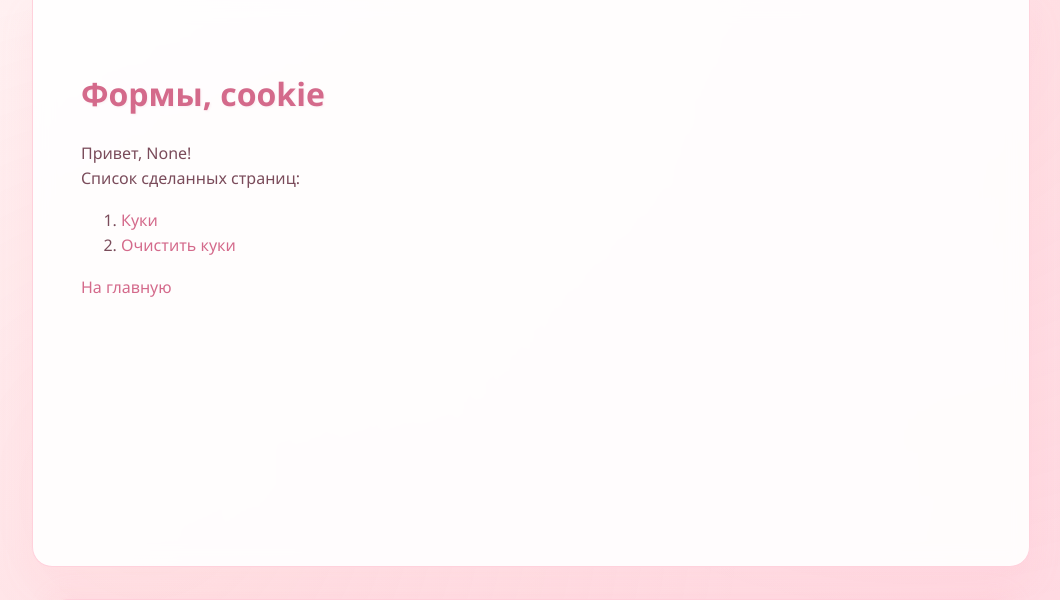
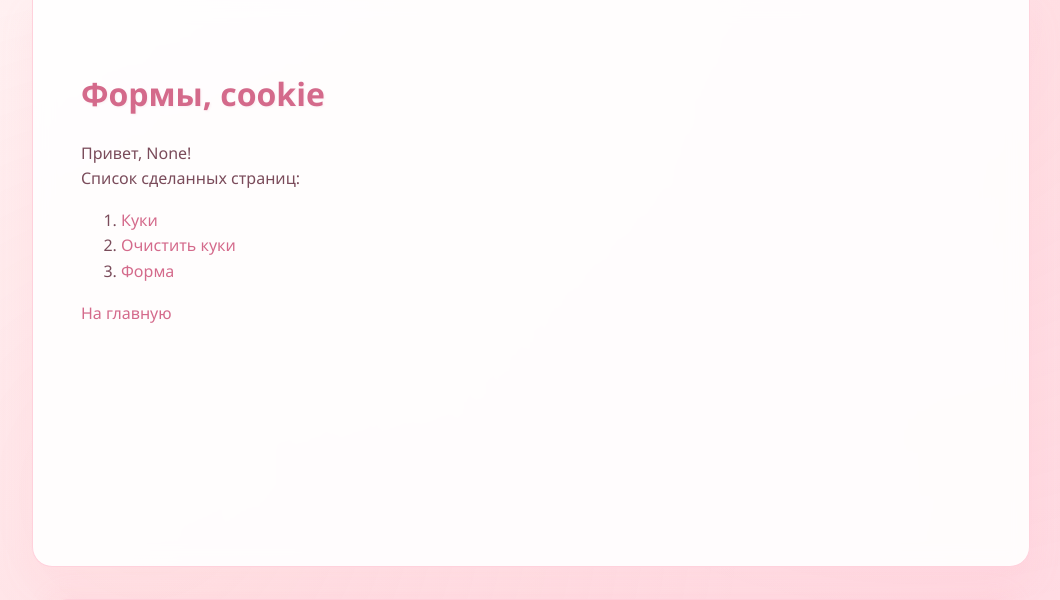
Before and after one commit to yaminjion/web-back-labs, a Flask app: page /lab3/ in a window 1280 px wide. Shown: the part 145-745 px from the top of the page, without its empty margins (109-1169 px from the left). Run offline with Flask 3, Linux system fonts and the light colour scheme.

Commit message:
Корректировка пола

```diff
--- a/templates/lab3/form1.html
+++ b/templates/lab3/form1.html
@@ -7,7 +7,7 @@
     <h1>Привет, {{user}}!</h1>
     <h2>Добро пожаловать на наш сайт!</h2>
     <div>ваш возраст: {{ age }}</div>
-    <div>ваш пол: {{ sex }}</div>
+    <div>ваш пол: {{'мужской' if sex == 'male' else 'женский' if sex == 'female' else 'небинарный' }}</div>
     <div>
         <a href="/lab3/form1">Заново</a>
     </div>
--- a/templates/lab3/lab3.html
+++ b/templates/lab3/lab3.html
@@ -15,5 +15,8 @@
         <li>
             <a href="/lab3/del_cookie">Очистить куки</a>
         </li>
+        <li>
+            <a href="/lab3/form1">Форма</a>
+        </li>
     </ol>
 {% endblock %}
```
